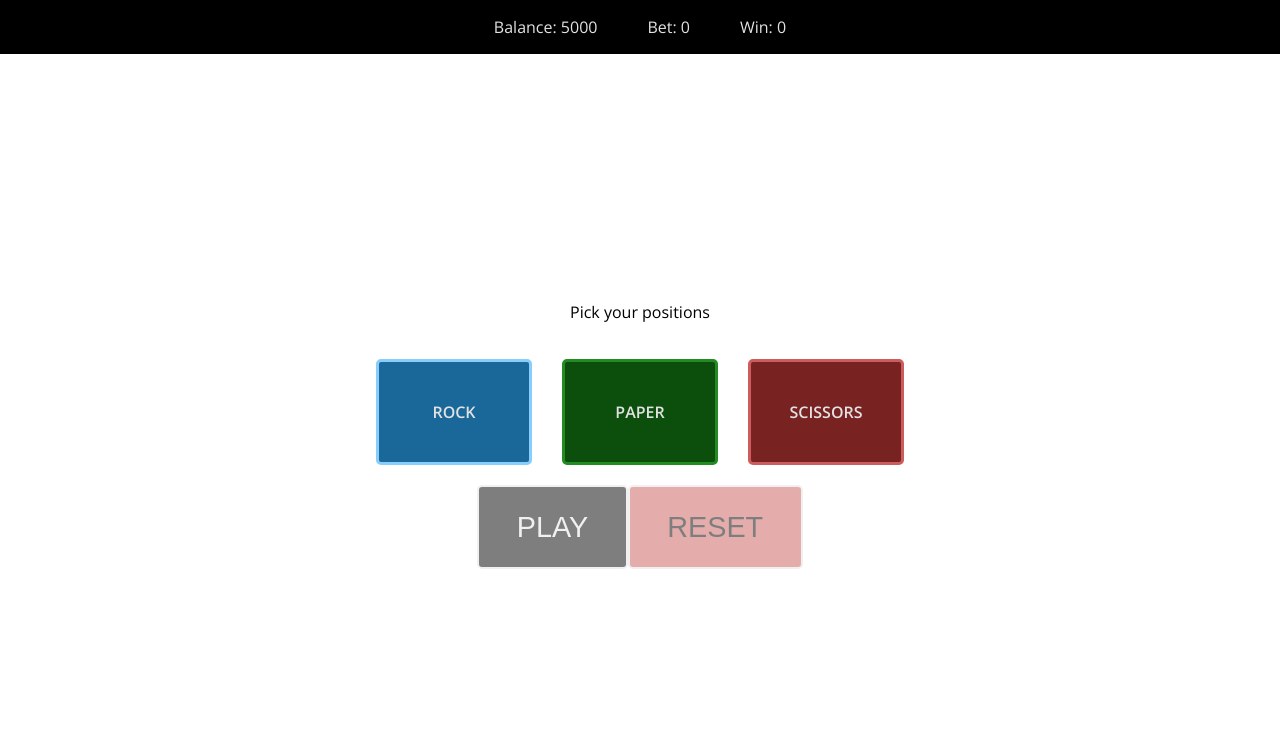
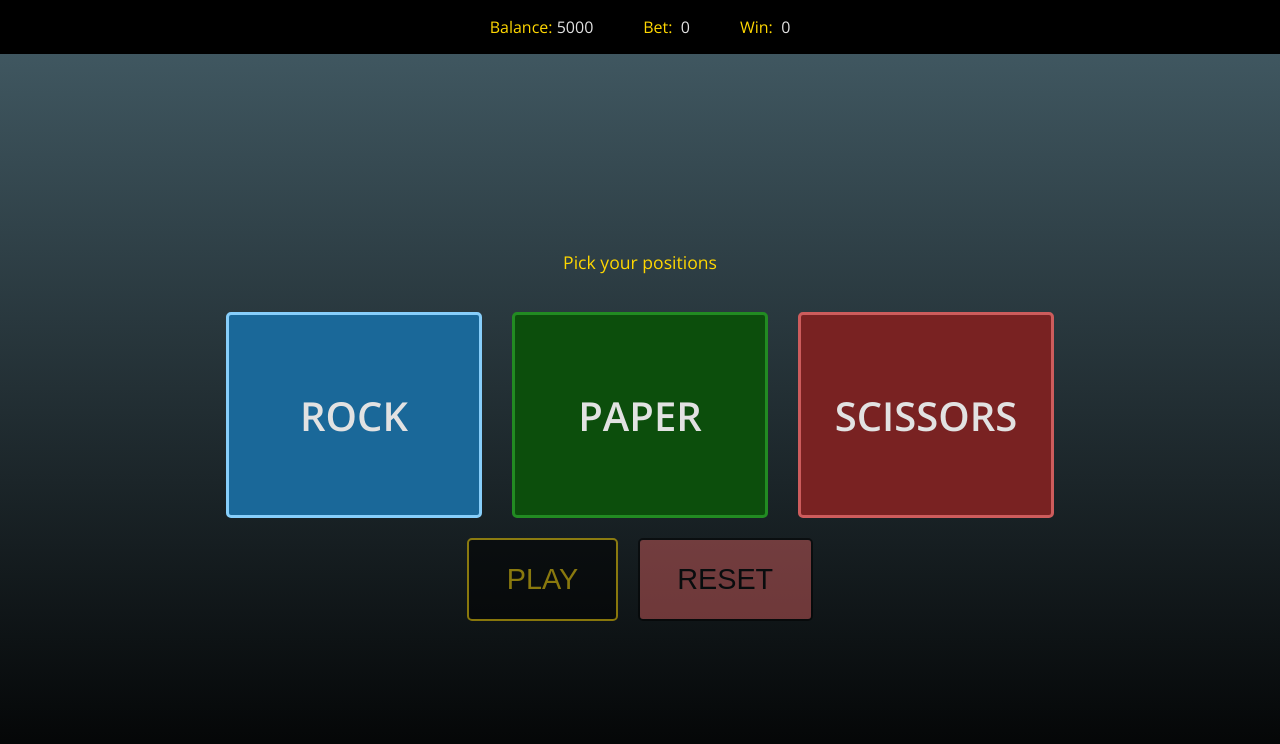
Before and after one commit to KiraBurova/rock-paper-scissors, a React (Vite) app: page / in a window 1280 px wide. Shown: the top 744 px of the page. Built offline with nearby package versions, Linux system fonts and the light colour scheme.

Commit message:
adjusted styles

```diff
--- a/src/App.tsx
+++ b/src/App.tsx
@@ -79,7 +79,7 @@ function App() {
             <Position key={position.id} position={position} totalValueOfBets={totalValueOfBets} onBalanceOverflow={handleBalanceOverflow} />
           ))}
         </div>
-        <div>
+        <div className={styles.buttonsContainer}>
           <button className={styles.playButton} disabled={loading || !numberOfBets} onClick={handleStartGame}>
             Play
           </button>
--- a/src/components/gameStatus/index.tsx
+++ b/src/components/gameStatus/index.tsx
@@ -66,7 +66,7 @@ function GameStatus({ winnerChoice, computerChoice, wonValue, notZeroBets, lost,
     </div>;
   }
 
-  return <p>Pick your positions</p>;
+  return <p className={styles.defaultText}>Pick your positions</p>;
 }
 
 export default GameStatus;
--- a/src/components/gameStatus/styles.module.scss
+++ b/src/components/gameStatus/styles.module.scss
@@ -13,3 +13,8 @@
 .winnerChoice {
   color: var(--main-green);
 }
+
+.defaultText {
+  color: var(--accent);
+  font-size: 1.1rem;
+}
--- a/src/components/header/index.tsx
+++ b/src/components/header/index.tsx
@@ -14,9 +14,16 @@ function Header({ totalValueOfBets, wonValue }: IHeader) {
 
   return (
     <header className={styles.header}>
-      <span>Balance: {balance}</span>
-      <span>Bet: {totalValueOfBets}</span>
-      <span>Win: {wonValue}</span>
+      <span>
+        <span className={styles.indicator}>Balance:&nbsp;</span>
+        {balance}
+      </span>
+      <span>
+        <span className={styles.indicator}>Bet:&nbsp;</span> {totalValueOfBets}
+      </span>
+      <span>
+        <span className={styles.indicator}>Win:&nbsp;</span> {wonValue}
+      </span>
     </header>
   );
 }
--- a/src/components/header/styles.module.scss
+++ b/src/components/header/styles.module.scss
@@ -8,3 +8,7 @@
   background: var(--main-dark);
   color: var(--main-light);
 }
+
+.indicator {
+  color: var(--accent);
+}
--- a/src/components/position/styles.module.scss
+++ b/src/components/position/styles.module.scss
@@ -1,6 +1,6 @@
 .position {
-  width: 150px;
-  height: 100px;
+  width: 250px;
+  height: 200px;
   display: flex;
   flex-direction: column;
   justify-content: center;
@@ -10,7 +10,7 @@
   border-radius: var(--border-radius);
   background: var(--main-light);
   color: var(--main-light);
-  font-size: 1rem;
+  font-size: 2.5rem;
   font-weight: bold;
   cursor: pointer;
   transition: var(--transition);
@@ -36,7 +36,7 @@
 }
 
 .bet {
-  font-size: 0.9rem;
+  font-size: 1.1rem;
   padding: 0.2em;
   display: block;
   border: 3px solid var(--main-blue);
--- a/src/constants.ts
+++ b/src/constants.ts
@@ -6,9 +6,9 @@ export const POSITIONS = [
 
 export const BET = 500;
 export const FULL_BALANCE = 5000;
-export const MAX_BET = 1000;
+export const MAX_BET = 500;
 
-export const BET_ON_ONE = 1;
-export const BET_ON_TWO = 2;
+export const BET_VARIANT_ONE = 1;
+export const BET_VARIANT_TWO = 2;
 
-export const BET_ODDS = 14
+export const BET_ODDS = 14;
--- a/src/index.css
+++ b/src/index.css
@@ -8,6 +8,8 @@
   --dark-green: #0c4e0c;
   --dark-red: #792222;
   --dark-blue: #1a6899;
+
+  --accent: #ffd700;
 
   --border-radius: 5px;
   --transition: all 0.3s ease-in-out;
--- a/src/store/index.ts
+++ b/src/store/index.ts
@@ -1,5 +1,5 @@
 import { createSlice, configureStore } from '@reduxjs/toolkit';
-import { BET, BET_ODDS, BET_ON_ONE, BET_ON_TWO, FULL_BALANCE, POSITIONS } from '../constants';
+import { BET, BET_ODDS, BET_VARIANT_ONE, BET_VARIANT_TWO, FULL_BALANCE, POSITIONS } from '../constants';
 
 const betSlice = createSlice({
   name: 'bets',
@@ -25,11 +25,11 @@ const betSlice = createSlice({
       }
     },
     increaseBalance: (state, { payload }: { payload: { numberOfBets: number; totalValueOfBets: number } }) => {
-      if (payload.numberOfBets === BET_ON_ONE) {
+      if (payload.numberOfBets === BET_VARIANT_ONE) {
         state.wonValue = payload.totalValueOfBets * BET_ODDS;
         state.balance = state.balance + payload.totalValueOfBets * BET_ODDS;
       }
-      if (payload.numberOfBets === BET_ON_TWO) {
+      if (payload.numberOfBets === BET_VARIANT_TWO) {
         state.wonValue = payload.totalValueOfBets * 2 + payload.totalValueOfBets;
         state.balance = state.balance + payload.totalValueOfBets * 2 + payload.totalValueOfBets;
       }
--- a/src/styles.module.scss
+++ b/src/styles.module.scss
@@ -2,6 +2,7 @@
   display: flex;
   flex-direction: column;
   height: 100%;
+  background: linear-gradient(0deg, rgba(0, 0, 0, 1) 0%, rgba(68, 93, 103, 1) 100%);
 }
 
 .fieldInner {
@@ -24,14 +25,19 @@
   margin: 20px 0;
 }
 
+.buttonsContainer {
+  display: flex;
+  gap: 20px;
+}
+
 .playButton,
 .resetButton {
   font-size: 1.8rem;
   padding: 0.8em 1.3em;
   text-transform: uppercase;
   background: var(--main-dark);
-  color: var(--main-light);
-  border: 2px solid var(--main-light);
+  color: var(--accent);
+  border: 2px solid var(--accent);
   border-radius: var(--border-radius);
   cursor: pointer;
   transition: var(--transition);
@@ -53,13 +59,11 @@
   text-transform: uppercase;
   background: var(--main-red);
   color: var(--main-dark);
-  border-radius: var(--border-radius);
-  border: 2px solid var(--main-light);
+  border: 2px solid var(--main-dark);
 
   &:hover:enabled {
-    background: var(--main-red);
+    background: var(--main-light);
     color: var(--main-dark);
-    border-radius: var(--border-radius);
   }
   &:disabled {
     cursor: initial;
```
